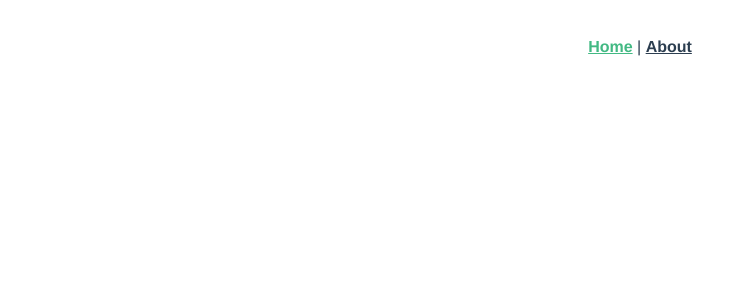
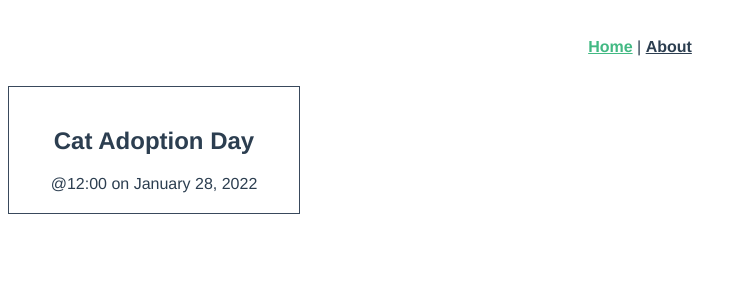
Before and after one commit to Jasmxnej/compolab, a Vue app in the folder compolab/: page / in a window 1280 px wide. Shown: the top 300 px of the page, without its empty margins (0-747 px from the left). Built offline with nearby package versions, Linux system fonts and the light colour scheme.

Commit message:
update eventcard

```diff
--- a/compolab/src/components/EventCard.vue
+++ b/compolab/src/components/EventCard.vue
@@ -1,9 +1,41 @@
 <script setup lang="ts">
+import { ref } from 'vue'
 // defineProps<{
 //   msg: string
 // }>()
+const event = ref ({
+  id: 5928101,
+  category: 'animal welfare',
+  title: 'Cat Adoption Day',
+  descriptiion:'Find your new feline friend at this event.',
+  location: 'Meow Town',
+  date: 'January 28, 2022',
+  time: '12:00',
+  petsAllowed: true,
+  organizer: 'Kat Laydee'
+})
 </script>
 
 <template>
-  <div class = "greetings"></div>
+  <div class = "event-class">
+    <div class="event-card">
+      <h2>{{  event.title }}</h2>
+      <span>@{{ event.time }} on {{ event.date }}</span>
+    </div>
+  </div>
+
 </template>
+
+  <style scoped>
+  .event-card {
+    padding: 20px;
+    width: 250px;
+    cursor: pointer;
+    border: 1px solid #39495c;
+    margin-bottom: 18px;
+  }
+  .event-card:hover{
+    transform: scale(1.01);
+    box-shadow: 0 3px 12px 0 rgba(0,0,0,0.2);
+  }
+  </style>
--- a/compolab/src/views/HomeView.vue
+++ b/compolab/src/views/HomeView.vue
@@ -1,5 +1,9 @@
-<script setup lang="ts"></script>
+<script setup lang="ts">
+import EventCard from '@/components/EventCard.vue'
+</script>
 
 <template>
-  <div class="home"></div>
+  <div class="home">
+    <EventCard />
+  </div>
 </template>
```
